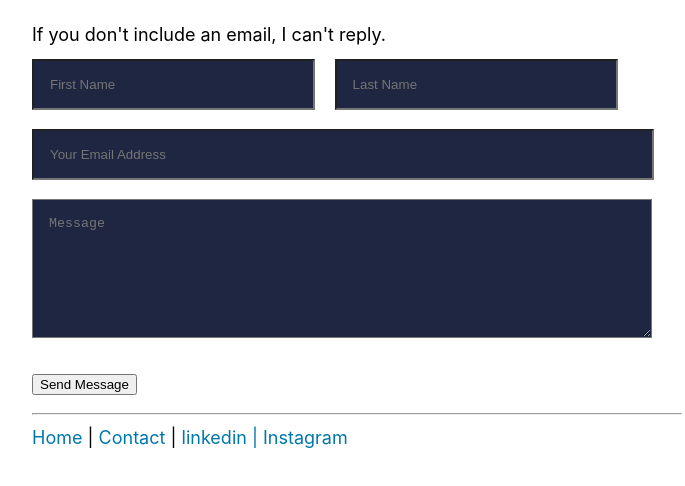
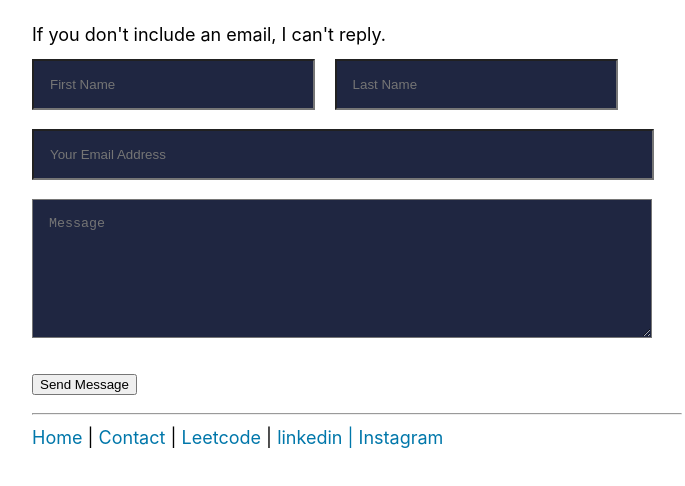
Before and after one commit to niikhilpatel/nikhilpatel, a plain HTML site: page contact.html in a window 1280 px wide. Shown: the part 86-572 px from the top of the page, without its empty margins (283-968 px from the left). Drawn offline with Linux system fonts and the light colour scheme; a web font is replaced by a local one.

Commit message:
leetcode update

```diff
--- a/contact.html
+++ b/contact.html
@@ -56,6 +56,7 @@ I'm not the best at web development, if anything looks unusual then feel free to
             <a href="privacy.html">Privacy</a> <span class="smallbar">|</span>
             <a href="domains.html"> Domain list</a> <span class="smallbar">|</span>
             <a href="https://status.erisa.uk" rel="noopener" target="_blank">Status</a>         -->
+            <a href="https://leetcode.com/niikhilpatel/" rel="">Leetcode</a> <span class="smallbar">|</span>
             <a href="https://www.linkedin.com/in/niikhilpatel/" rel="">linkedin</a>
             <a><span>|</span></a>
             <a href="https://instagram.com/niikhilpatel" rel="">Instagram</a>
```
